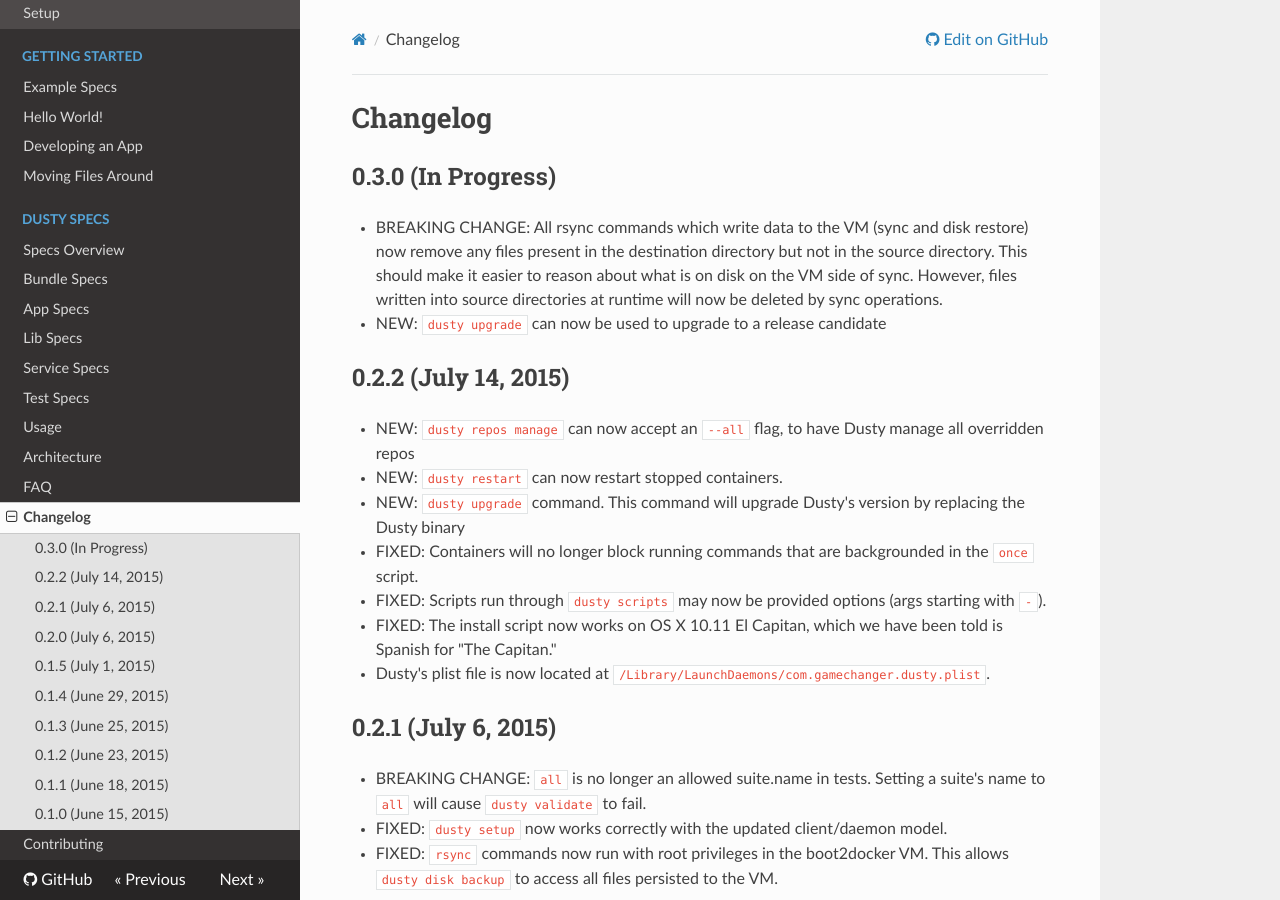
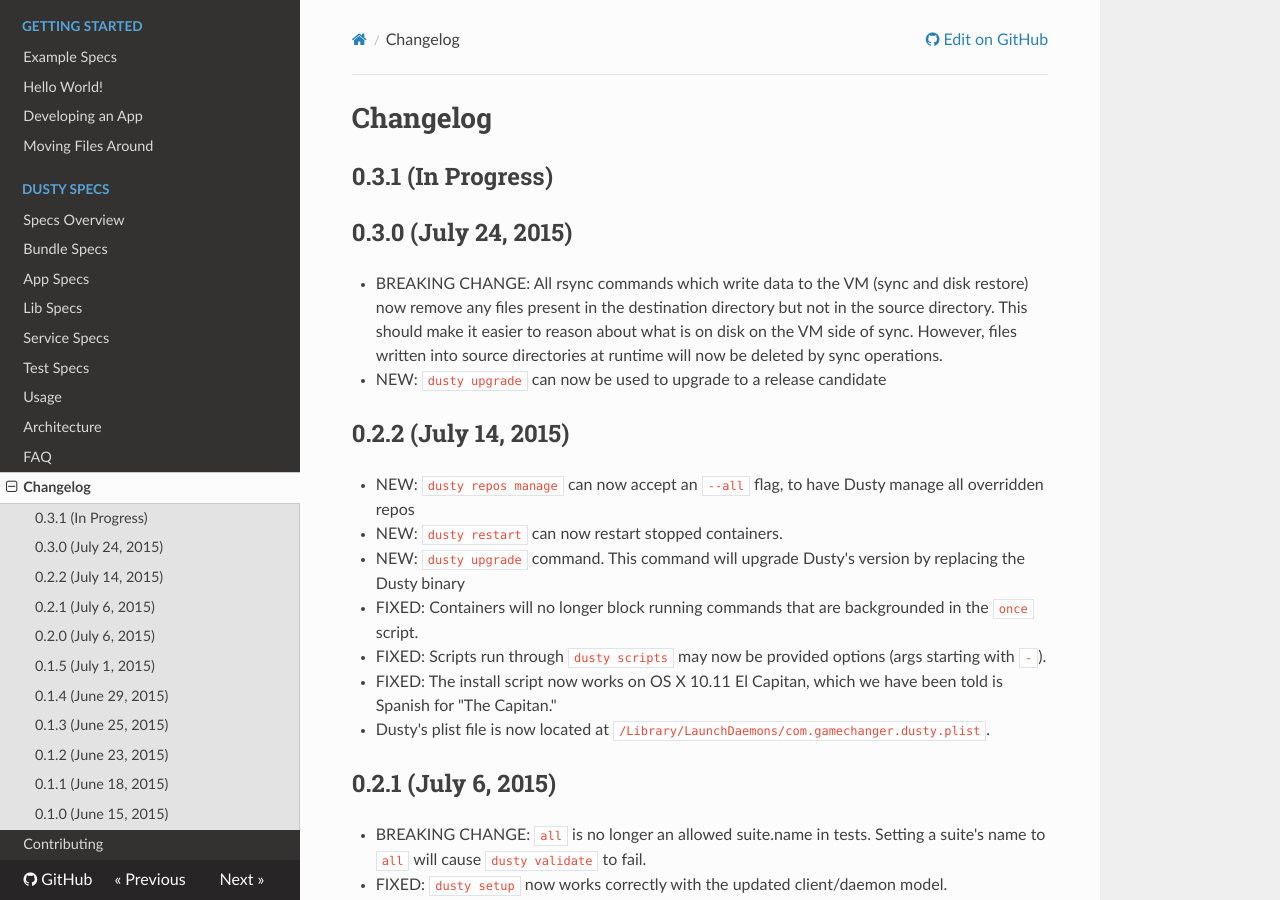
Before and after one commit to gamechanger/dusty, an MkDocs documentation site: the page built from docs/changelog.md, in a window 1280 px wide and 900 px high. Built offline with MkDocs 1.6.1, drawn with Linux system fonts in a browser that asks for light colours; nearby versions of some CDN libraries; old or Windows-style settings are respelled for this version of MkDocs.

Commit message:
Cut 0.3.0

````diff
--- a/docs/changelog.md
+++ b/docs/changelog.md
@@ -1,6 +1,8 @@
 # Changelog
 
-## 0.3.0 (In Progress)
+## 0.3.1 (In Progress)
+
+## 0.3.0 (July 24, 2015)
  * BREAKING CHANGE: All rsync commands which write data to the VM (sync and disk restore) now remove any files present in the destination directory but not in the source directory. This should make it easier to reason about what is on disk on the VM side of sync. However, files written into source directories at runtime will now be deleted by sync operations.
  * NEW: `dusty upgrade` can now be used to upgrade to a release candidate
 
--- a/docs/installation.md
+++ b/docs/installation.md
@@ -38,7 +38,7 @@
 
 To download and install Dusty, run:
 ```
-bash -c "`curl -L https://github.com/gamechanger/dusty/releases/download/0.2.2/install.sh`"
+bash -c "`curl -L https://github.com/gamechanger/dusty/releases/download/0.3.0/install.sh`"
 ```
 
 This script will install Dusty as a service and run the preflight check to ensure that all
````
